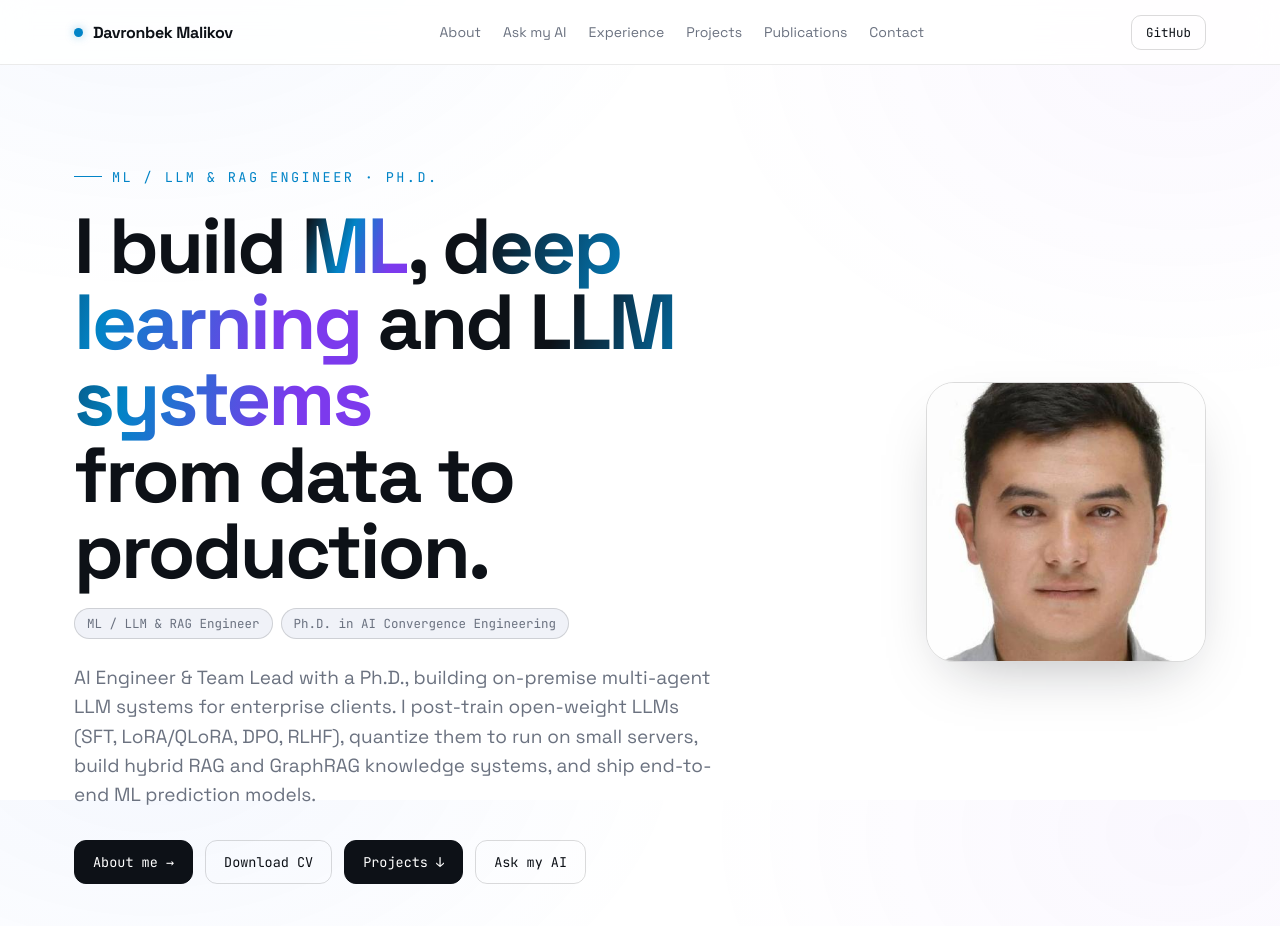
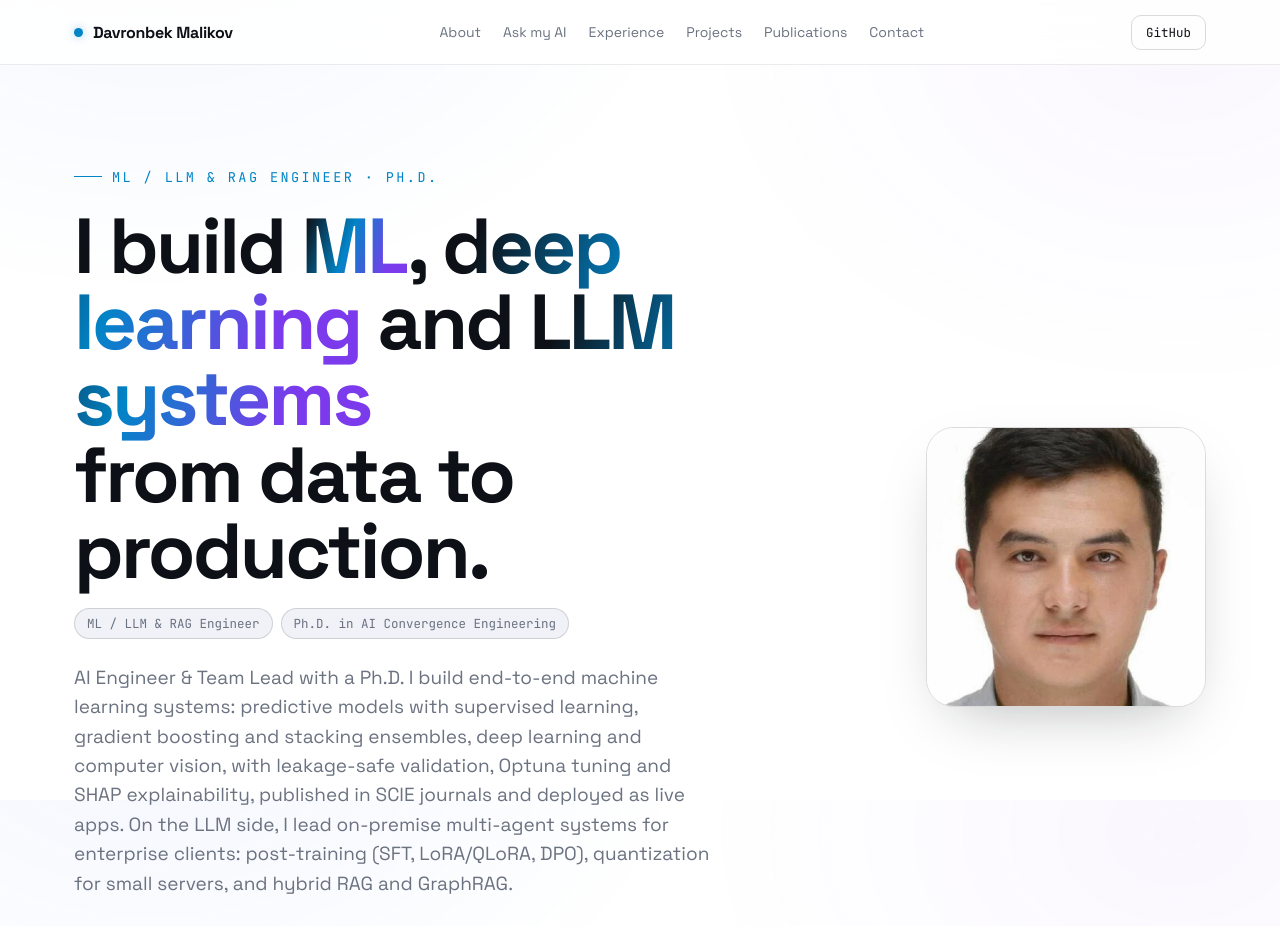
Before and after one commit to davronbek-malikov/Portfolio, a Next.js app: page / in a window 1280 px wide. Shown: the top 926 px of the page. Built offline with nearby package versions, Linux system fonts and the light colour scheme.

Commit message:
copy: lead the hero summary with machine learning, then LLM work

```diff
--- a/data/projects.js
+++ b/data/projects.js
@@ -376,7 +376,7 @@ export const profile = {
   title: "ML / LLM & RAG Engineer",
   roles: ["ML / LLM & RAG Engineer", "Ph.D. in AI Convergence Engineering"],
   tagline:
-    "AI Engineer & Team Lead with a Ph.D., building on-premise multi-agent LLM systems for enterprise clients. I post-train open-weight LLMs (SFT, LoRA/QLoRA, DPO, RLHF), quantize them to run on small servers, build hybrid RAG and GraphRAG knowledge systems, and ship end-to-end ML prediction models.",
+    "AI Engineer & Team Lead with a Ph.D. I build end-to-end machine learning systems: predictive models with supervised learning, gradient boosting and stacking ensembles, deep learning and computer vision, with leakage-safe validation, Optuna tuning and SHAP explainability, published in SCIE journals and deployed as live apps. On the LLM side, I lead on-premise multi-agent systems for enterprise clients: post-training (SFT, LoRA/QLoRA, DPO), quantization for small servers, and hybrid RAG and GraphRAG.",
   setName: "Ph.D.",
   links: {
     email: "mailto:davronbekmalikov96@gmail.com",
```
